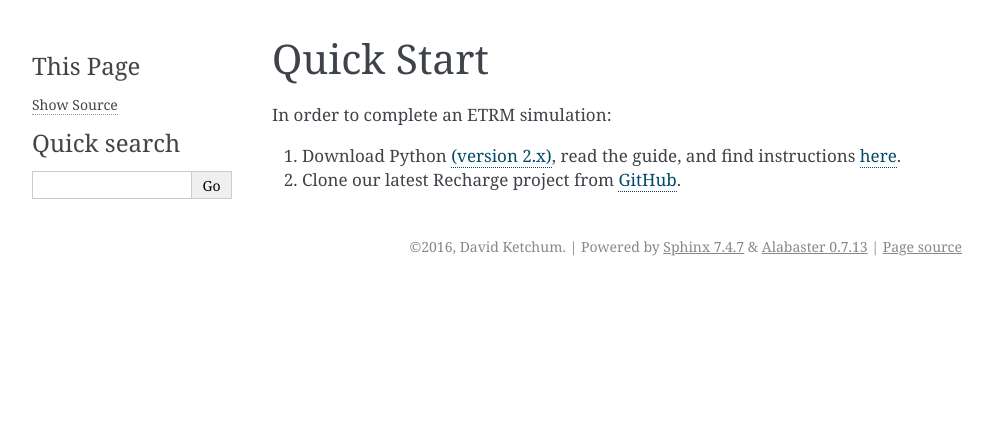
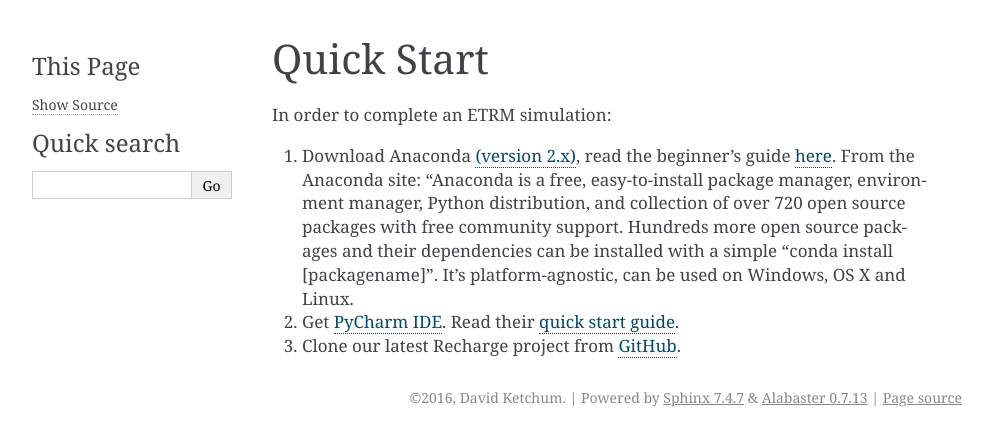
Before and after one commit to NMTHydro/Recharge, a Sphinx documentation site: the page built from docs/quick_start.md, in a window 1280 px wide. Shown: the top 446 px of the page, without its empty margins (148-1141 px from the left). Built offline with Sphinx 7.4.7, drawn with Linux system fonts in a browser that asks for light colours.

Commit message:
docs > quick-start, rewrite

```diff
--- a/docs/quick_start.md
+++ b/docs/quick_start.md
@@ -3,7 +3,16 @@ Quick Start
 
 In order to complete an ETRM simulation:
 
-1. Download Python [(version 2.x)](https://www.python.org/downloads/), read the guide, and find
-   instructions [here](https://wiki.python.org/moin/BeginnersGuide).
+1. Download Anaconda [(version 2.x)](https://www.continuum.io/downloads), read the
+beginner's guide [here](https://wiki.python.org/moin/BeginnersGuide).
+From the Anaconda site: "Anaconda is a free, easy-to-install package manager,
+environment manager, Python distribution, and collection of over 720 open
+source packages with free community support. Hundreds more open source
+packages and their dependencies can be installed with a simple “conda install [packagename]”.
+It’s platform-agnostic, can be used on Windows, OS X and Linux.
+
+2. Get [PyCharm IDE](https://www.jetbrains.com/pycharm/download/).
+Read their [quick start guide](https://www.jetbrains.com/help/pycharm/2016.2/quick-start-guide.html).
+
 
 2. Clone our latest Recharge project from [GitHub](https://github.com/NMTHydro/Recharge).
```
